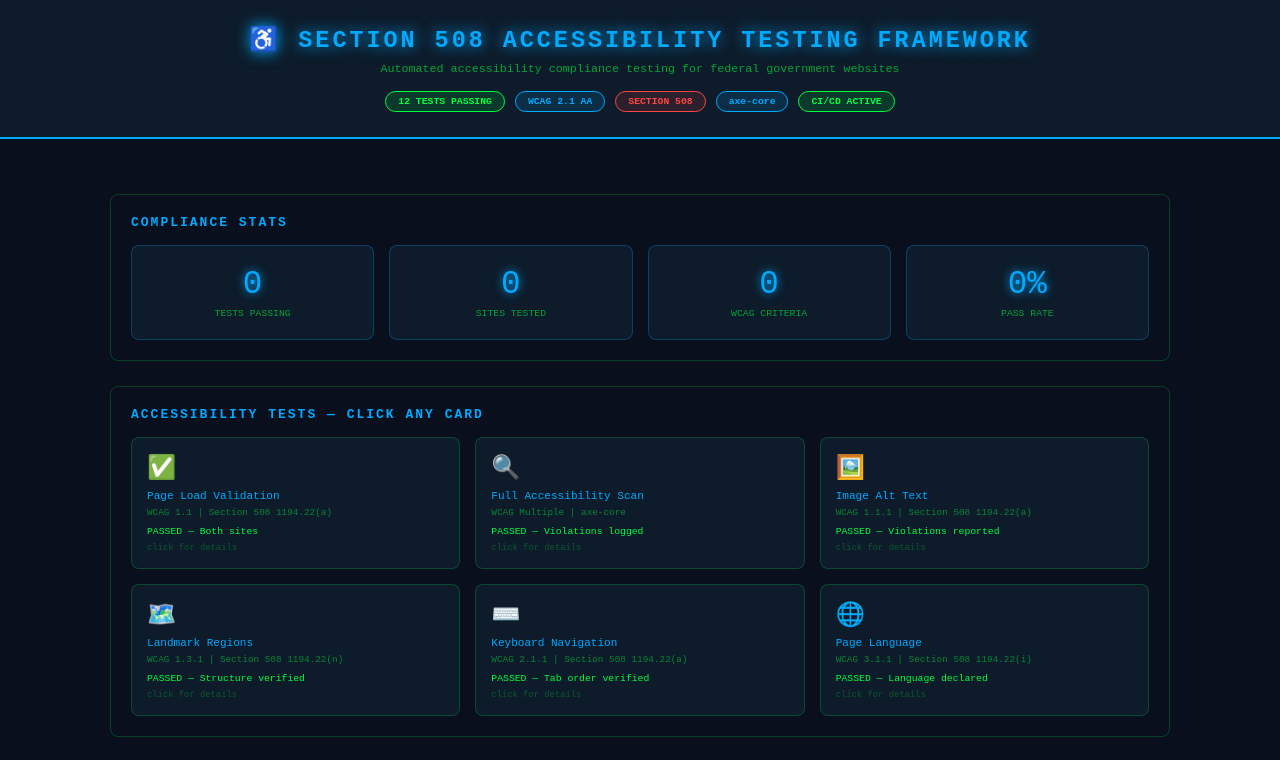
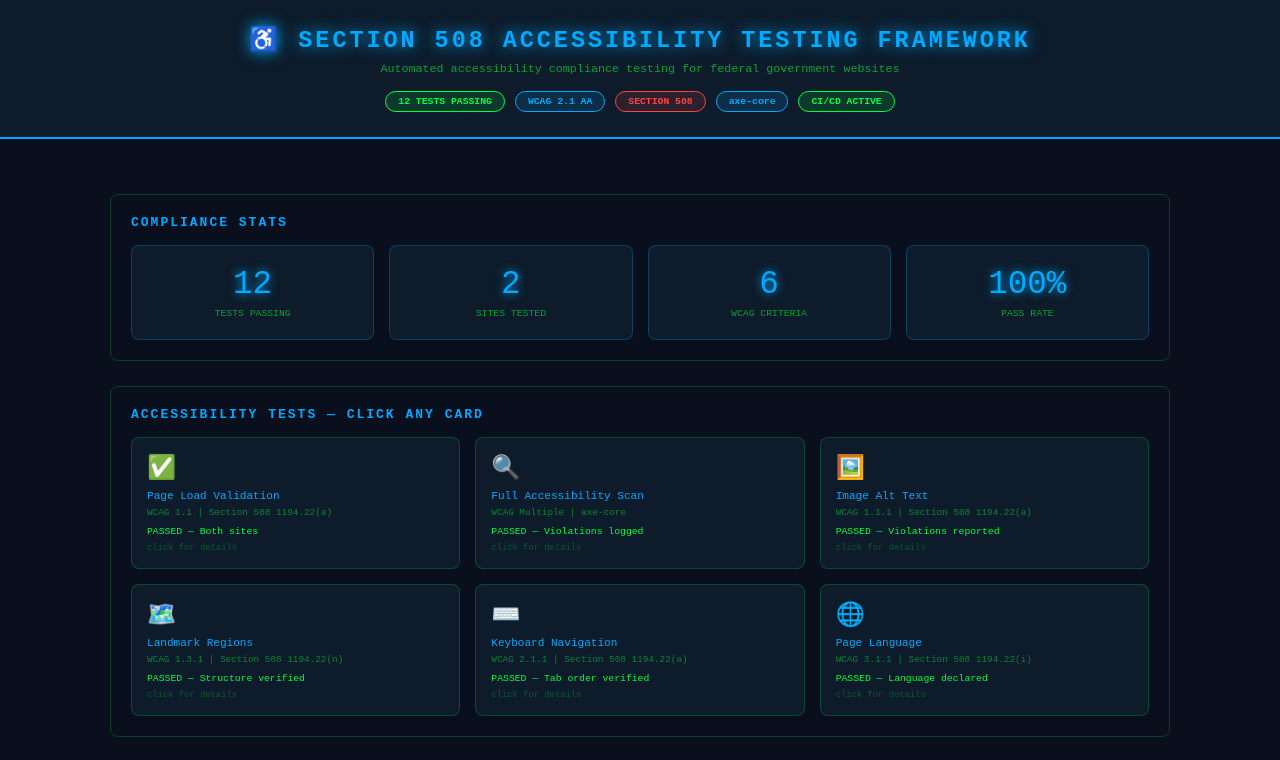
Before and after one commit to fullardlamar/section508-accessibility, a website: page docs/index.html in a window 1280 px wide. Shown: the top 760 px of the page. Drawn offline with Linux system fonts and the light colour scheme.

Commit message:
Fix stats display on landing page

```diff
--- a/docs/index.html
+++ b/docs/index.html
@@ -69,10 +69,10 @@ footer{text-align:center;padding:30px;color:#00aaff77;border-top:1px solid #00ff
 <div class="sec">
 <h2>COMPLIANCE STATS</h2>
 <div class="stats">
-<div class="stat"><div class="num" id="t1">0</div><div class="lbl">TESTS PASSING</div></div>
-<div class="stat"><div class="num" id="t2">0</div><div class="lbl">SITES TESTED</div></div>
-<div class="stat"><div class="num" id="t3">0</div><div class="lbl">WCAG CRITERIA</div></div>
-<div class="stat"><div class="num" id="t4">0%</div><div class="lbl">PASS RATE</div></div>
+<div class="stat"><div class="num" id="t1">12</div><div class="lbl">TESTS PASSING</div></div>
+<div class="stat"><div class="num" id="t2">2</div><div class="lbl">SITES TESTED</div></div>
+<div class="stat"><div class="num" id="t3">6</div><div class="lbl">WCAG CRITERIA</div></div>
+<div class="stat"><div class="num" id="t4">100%</div><div class="lbl">PASS RATE</div></div>
 </div>
 </div>
 
```
